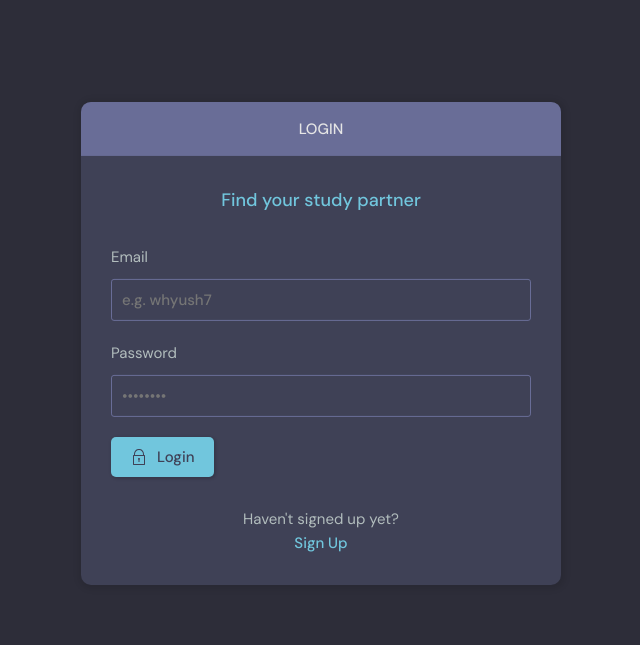
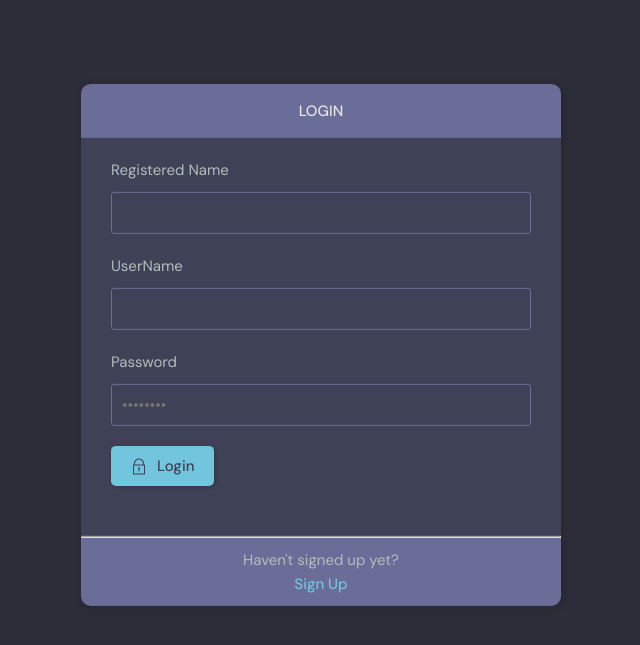
Before and after one commit to singhayush17/cfg_temp, a Django app: page /login/ in a window 1280 px wide. Shown: the part 76-721 px from the top of the page, without its empty margins (319-959 px from the left). Run offline with Django 4.2, Linux system fonts and the light colour scheme.

Commit message:
login-page modified

```diff
--- a/base/templates/base/login_register.html
+++ b/base/templates/base/login_register.html
@@ -1,6 +1,4 @@
-{% extends 'main.html' %}
-
-{% block content %}
+{% extends 'main.html' %} {% block content %}
 <main class="auth layout">
   {% if page == 'login' %}
   <div class="container">
@@ -11,13 +9,17 @@
         </div>
       </div>
       <div class="layout__body">
-            <h2 class="auth__tagline">Find your study partner</h2>
+        <!-- <h2 class="auth__tagline">Find your study partner</h2> -->
 
         <form class="form" action="#" method="POST">
           {% csrf_token %}
-              <div class="form__group form__group">
-                <label for="room_name">Email</label>
-                <input id="email" name="email" type="text" placeholder="e.g. whyush7" />
+          <div class="form__group">
+            <label for="registered_name">Registered Name</label>
+            <input id="registered_name" name="registered_name" type="text" />
+          </div>
+          <div class="form__group">
+            <label for="user_name">UserName</label>
+            <input id="user_name" name="user_name" type="text" />
           </div>
           <div class="form__group">
             <label for="password">Password</label>
@@ -49,10 +51,20 @@
             Login
           </button>
         </form>
-
+      </div>
+      <div
+        class="login_resister_footer"
+        style="background-color: var(--color-dark-light)"
+      >
+        <hr style="margin-top: 50px" />
         <div class="auth__action">
           <p>Haven't signed up yet?</p>
-              <a href="{% url 'register' %}" class="btn btn--link">Sign Up</a>
+          <a
+            href="{% url 'register' %}"
+            class="btn btn--link"
+            style="margin-bottom: 10px"
+            >Sign Up</a
+          >
         </div>
       </div>
     </div>
@@ -67,18 +79,15 @@
         </div>
       </div>
       <div class="layout__body">
-            <h2 class="auth__tagline">Find your study partner</h2>
+        <!-- <h2 class="auth__tagline">Find your study partner</h2> -->
 
         <form class="form" action="#" method="POST">
-              {% csrf_token %}
-
-              {% for field in form %}
+          {% csrf_token %} {% for field in form %}
           <div class="form__group form__group">
             <label for="room_name">{{field.label}}</label>
             {{field}}
           </div>
           {% endfor %}
-
 
           <button class="btn btn--main" type="submit">
             <svg
@@ -100,10 +109,20 @@
             Register
           </button>
         </form>
-
+      </div>
+      <div
+        class="login_resister_footer"
+        style="background-color: var(--color-dark-light)"
+      >
+        <hr style="margin-top: 50px" />
         <div class="auth__action">
-              <p>Already signed up? </p>
-              <a href="{% url 'login' %}" class="btn btn--link">Login</a>
+          <p>Already signed up?</p>
+          <a
+            href="{% url 'login' %}"
+            class="btn btn--link"
+            style="margin-bottom: 10px"
+            >Login</a
+          >
         </div>
       </div>
     </div>
--- a/static/styles/style.css
+++ b/static/styles/style.css
@@ -111,7 +111,7 @@ a {
 .btn > svg {
   fill: currentColor;
   width: 1.6rem;
-  height: 1.6rem;
+  height: 1.7rem;
 }
 
 .btn--pill {
@@ -460,7 +460,7 @@ a {
 }
 
 .layout__body {
-  margin: 3rem;
+  margin: 2rem 3rem;
 }
 
 @media screen and (max-width: 900px) {
@@ -829,8 +829,10 @@ a {
 }
 
 .auth__action {
-  margin-top: 3rem;
+  margin-top: 1rem;
   text-align: center;
+  /* margin-bottom: 1rem; */
+  /* background-color: var(--color-dark-light); */
 }
 
 /*==============================
```
Lines whose indentation alone changed are shown as unchanged.
